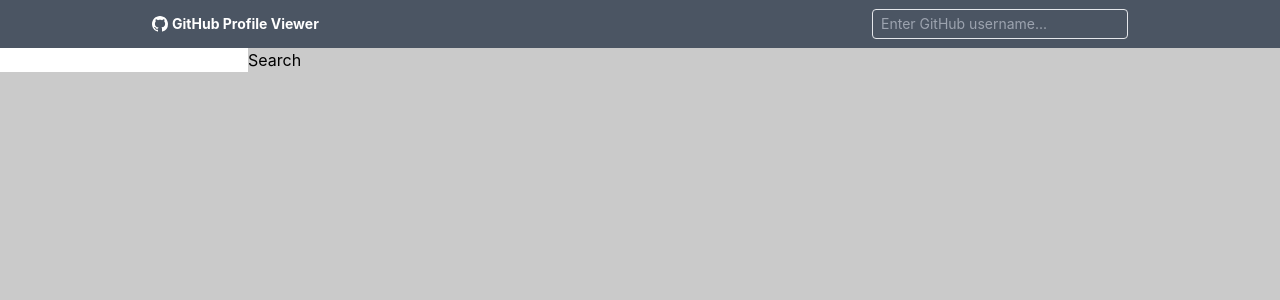
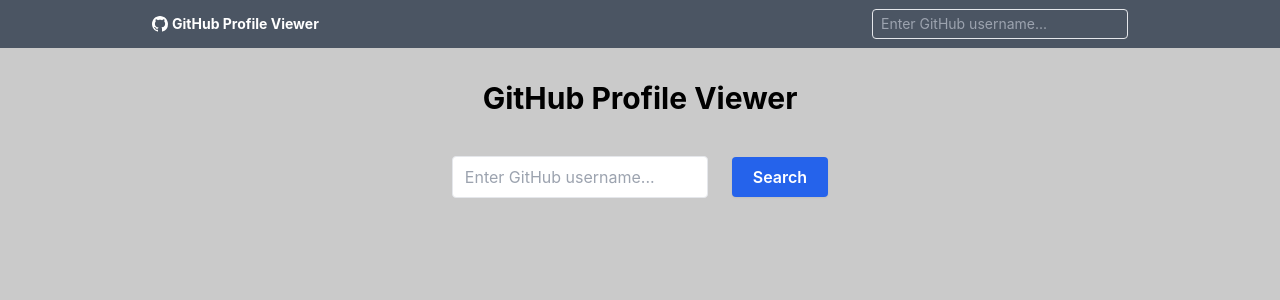
Before and after one commit to ricardolsousa/github-profile-viewer, a React (Create React App) app: page / in a window 1280 px wide. Shown: the top 300 px of the page. Built offline with nearby package versions, Linux system fonts and the light colour scheme.

Commit message:
feat: added new design to homepage

```diff
--- a/src/pages/home/HomePage.tsx
+++ b/src/pages/home/HomePage.tsx
@@ -10,13 +10,24 @@
   };
 
   return (
-    <div>
-      <input
-        type="text"
-        value={username}
-        onChange={(e) => setUsername(e.target.value)}
-      />
-      <button onClick={async () => await handleGetUser()}>Search</button>
+    <div className="lg:mx-32 md:mx-1 sm:mx-1 xs:mx-1 lg:px-6 px-4 py-8 flex flex-col gap-4 justify-center items-center">
+      <strong className="text-3xl">GitHub Profile Viewer</strong>
+      <div className="mt-6 flex items-center">
+        <input
+          type="text"
+          style={{ minWidth: "256px" }}
+          className="rounded border border-gray-200 py-2 px-3 bg-gray-600 text-base bg-white mr-6"
+          placeholder="Enter GitHub username..."
+          value={username}
+          onChange={(e) => setUsername(e.target.value)}
+        />
+        <button
+          onClick={async () => await handleGetUser()}
+          className="inline-flex w-full justify-center rounded bg-blue-600 py-2 px-3 text-base font-semibold text-white shadow-sm"
+        >
+          Search
+        </button>
+      </div>
     </div>
   );
 };
```
